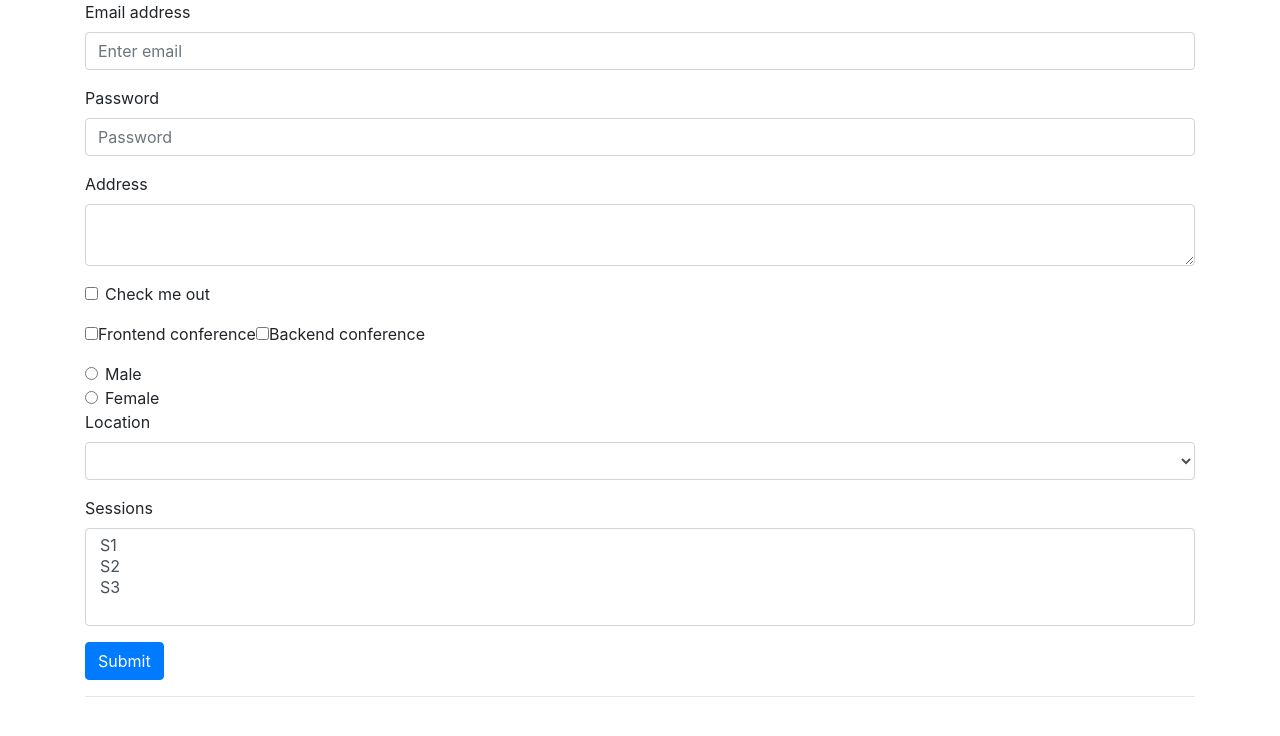
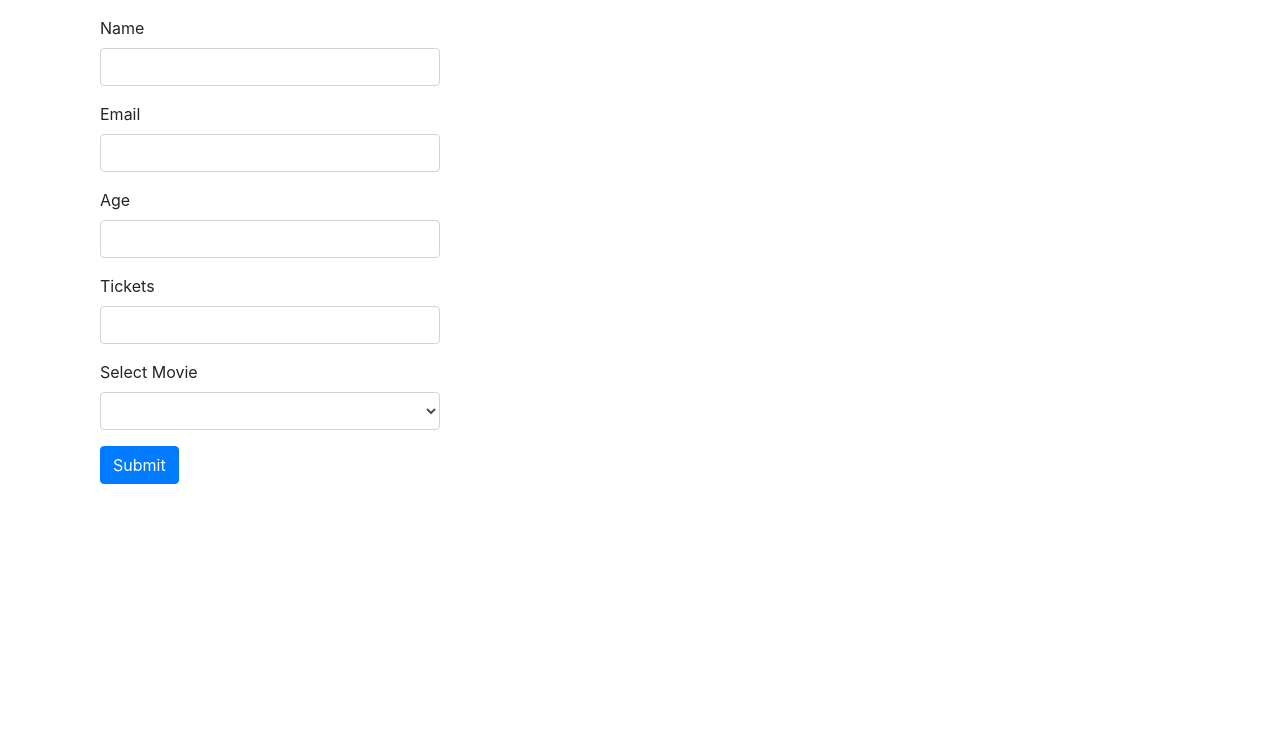
Before and after one commit to s-janibekova/forms-with-vue-js, a Vue app in the folder forms-in-vuejs/: page /FormValidations in a window 1280 px wide. Shown: the top 736 px of the page. Built offline with nearby package versions, Linux system fonts and the light colour scheme.

Commit message:
Form Validation is dome

```diff
--- a/forms-in-vuejs/src/App.vue
+++ b/forms-in-vuejs/src/App.vue
@@ -1,15 +1,17 @@
 <template>
     <div class="container">
-        <basic-form />
+        <FormValidations />
     </div>
 </template>
 
 <script>
+import FormValidations from '@/components/FormValidations.vue';
 import BasicForm from './components/BasicForm.vue'
 export default {
     name: 'app',
     components: {
-        BasicForm
+        BasicForm,
+        FormValidations
     }
 };
 </script>
--- /dev/null
+++ b/forms-in-vuejs/src/components/FormValidations.vue
@@ -0,0 +1,89 @@
+<template>
+    <form @submit="checkForm" novalidate="true">
+        <div class="form-group">
+            <p v-if="errors.length">You have to correct these followinge errors:</p>
+            <ul>
+                <li class="text-danger" v-for="(error, index) in errors" :key="index"> {{error}}</li>
+            </ul>
+        </div>
+        <div class="form-group col-4">
+            <label for="name">Name</label>
+            <input class="form-control" id="name" v-model="name" type="text" name="name"/>
+        </div>
+            <div class="form-group col-4">
+                <label for="email">Email</label>
+                <input class="form-control" id="email" v-model="email" type="email" name="email"/>
+        </div>
+                <div class="form-group col-4">
+                    <label for="age">Age</label>
+                    <input class="form-control" id="age" v-model="age" type="number" name="age" min="0"/>
+              </div>
+                    <div class="form-group col-4">
+                        <label for="tickets">Tickets </label>
+                        <input class="form-control" id="tickets" v-model="tickets" type="number" name="tickets" min="0"/>
+              </div>
+                        <div class="form-group col-4">
+                            <label for="movie">Select Movie</label>
+                            <select id="movie" v-model="movie" name="movie" class="form-control">
+                                <option>Star Wars</option>
+                                <option>Vanilla Sky</option>
+                                <option>Atomic Blonde</option>
+                            </select>
+                        </div>
+                        <div class="form-group col-4">
+                            <input class="btn btn-primary" type="submit" value="Submit"/>
+                </div>
+    </form>
+</template>
+
+<script>
+export default {
+ name: 'FormValidations',
+ data(){
+     return {
+       errors: [],
+       name: null,
+       age: null,
+       movie: null,
+       tickets: null,
+       email: null
+     }
+ },
+ methods:{
+     checkForm: function (e) {
+      e.preventDefault();
+     this.errors = []
+      //Add validations for required attributes
+      if(!this.name){
+          this.errors.push('Name required');
+      }
+       if(!this.age){
+          this.errors.push('Age required');
+      }
+       if(!this.movie){
+          this.errors.push('Movie required');
+      }
+       if(!this.tickets){
+          this.errors.push('Tickets required');
+      }
+      if(!this.email){
+          this.errors.push('Email required')
+      }
+      else if(!this.validEmail(this.email)){
+          this.errors.push('Invalid Email')
+      }
+      //if there is no error then return the true
+      if(!this.errors.length){
+          return true;
+      }
+    },
+    validEmail: function (email) {
+      var re = /^(([^<>()\[\]\\.,;:\s@"]+(\.[^<>()\[\]\\.,;:\s@"]+)*)|(".+"))@((\[[0-9]{1,3}\.[0-9]{1,3}\.[0-9]{1,3}\.[0-9]{1,3}\])|(([a-zA-Z\-0-9]+\.)+[a-zA-Z]{2,}))$/;
+      return re.test(email);
+    }
+ }
+}
+</script>
+
+<style>
+</style>
```
